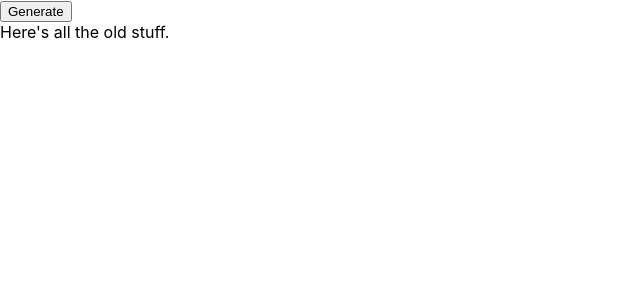
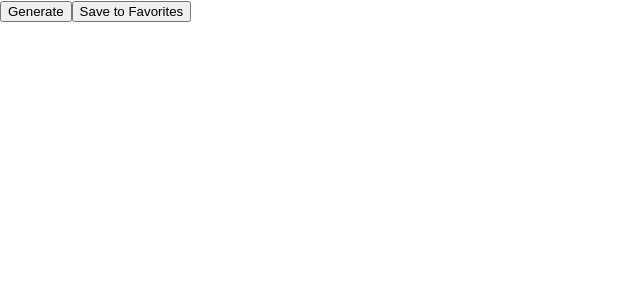
Before and after one commit to zheckert/legendary-weapon-generator, a React (Create React App) app in the folder client/: page / in a window 1280 px wide. Shown: the top 300 px of the page, without its empty margins (0-640 px from the left). Built offline with nearby package versions, Linux system fonts and the light colour scheme.

Commit message:
Pushing all updates

```diff
--- a/client/src/App.js
+++ b/client/src/App.js
@@ -1,4 +1,4 @@
-import React, { useState, useEffect } from "react"
+import React from "react"
 import { Current } from "./components/Current"
 import { Prior } from "./components/Prior"
 
--- a/client/src/components/Current.js
+++ b/client/src/components/Current.js
@@ -2,7 +2,7 @@ import React, { useContext } from "react"
 import { Context } from "../context"
 
 export const Current = (props) => {
-    const {generator, weapons} = useContext(Context)
+    const {weapons, generator, addFavorite} = useContext(Context)
 
     return(
         <>
@@ -11,6 +11,7 @@ export const Current = (props) => {
         </div>
             <div>
                 <button onClick={() => generator()}>Generate</button>
+                <button onClick={() => addFavorite()}>Save to Favorites</button>
             </div>
         </>
     )
--- a/client/src/components/Prior.js
+++ b/client/src/components/Prior.js
@@ -1,9 +1,12 @@
-import React from "react"
+import React, { useContext } from "react"
+import { Context } from "../context"
 
 export const Prior = () => {
+    const {favorite} = useContext(Context)
+
     return(
         <div>
-            Here's all the old stuff.
+            {favorite}
         </div>
     )
 }
--- a/client/src/context.js
+++ b/client/src/context.js
@@ -1,10 +1,13 @@
 import React, { useState } from "react"
+import axios from "axios"
 import { bluntData, bladedData, adjectiveData, bluntTypeData, bladedTypeData, suffixData } from "./components/index"
+
 const Context = React.createContext()
 
 export const ContextProvider = (props) => {
 
-    const [weapons, setWeapons] = useState("")
+    const [weapons, setWeapons] = useState([])
+    const [favorite, setFavorite] = useState("")
 
     const generator = () => {
         let random = (arr) => {
@@ -20,11 +23,21 @@ export const ContextProvider = (props) => {
 
         let type = (random([true, false])) ? bladed : blunt
         let weapon = (type === blunt) ? bluntType : bladedType
-        setWeapons(`${type} ${adjective} ${weapon} of ${suffix}`)
+        let final = `${type} ${adjective} ${weapon} of ${suffix}`
+        setWeapons(final)
+        setFavorite(prevWeapon => [...prevWeapon, final])
+    }
+
+    const addFavorite = (addFavorite) => {
+        axios.post("/weapon", addFavorite)
+            .then(response => {
+                setFavorite(prevFavorites => [...prevFavorites, response.data])
+            })
+            .catch(error => console.log(error))
     }
 
     return(
-        <Context.Provider value={{generator, weapons}}>
+        <Context.Provider value={{weapons, favorite, generator, addFavorite}}>
             {props.children}
         </Context.Provider>
     )
```
Also changed, not shown: 1 other file (tests, documents, lock files or other folders).
